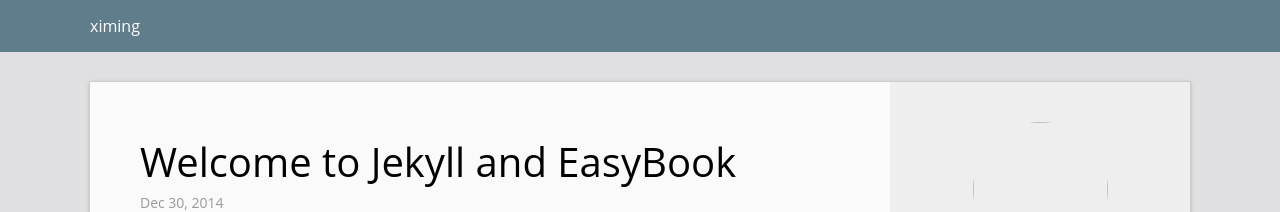
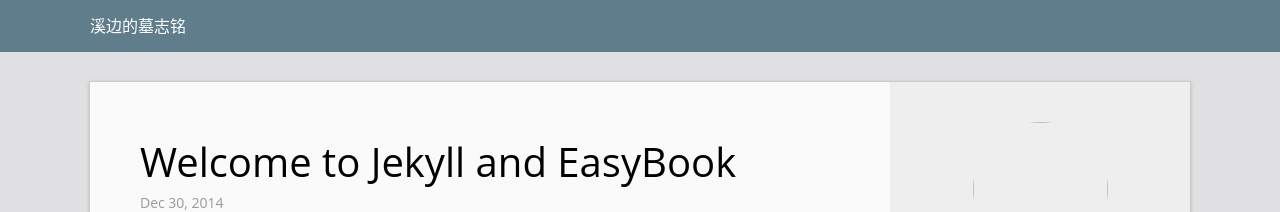
Before and after one commit to secxm/secxm.github.io, a Jekyll site: the page built from _posts/2014-12-30-welcome-to-jekyll.markdown, in a window 1280 px wide. Shown: the top 212 px of the page. Built offline with Jekyll 4.4.1, drawn with Linux system fonts in a browser that asks for light colours.

Commit message:
update _config.yml

```diff
--- a/_config.yml
+++ b/_config.yml
@@ -1,4 +1,4 @@
-title:  ximing
+title: 溪边的墓志铭
 description: network
 show_downloads: true
 google_analytics:
```
